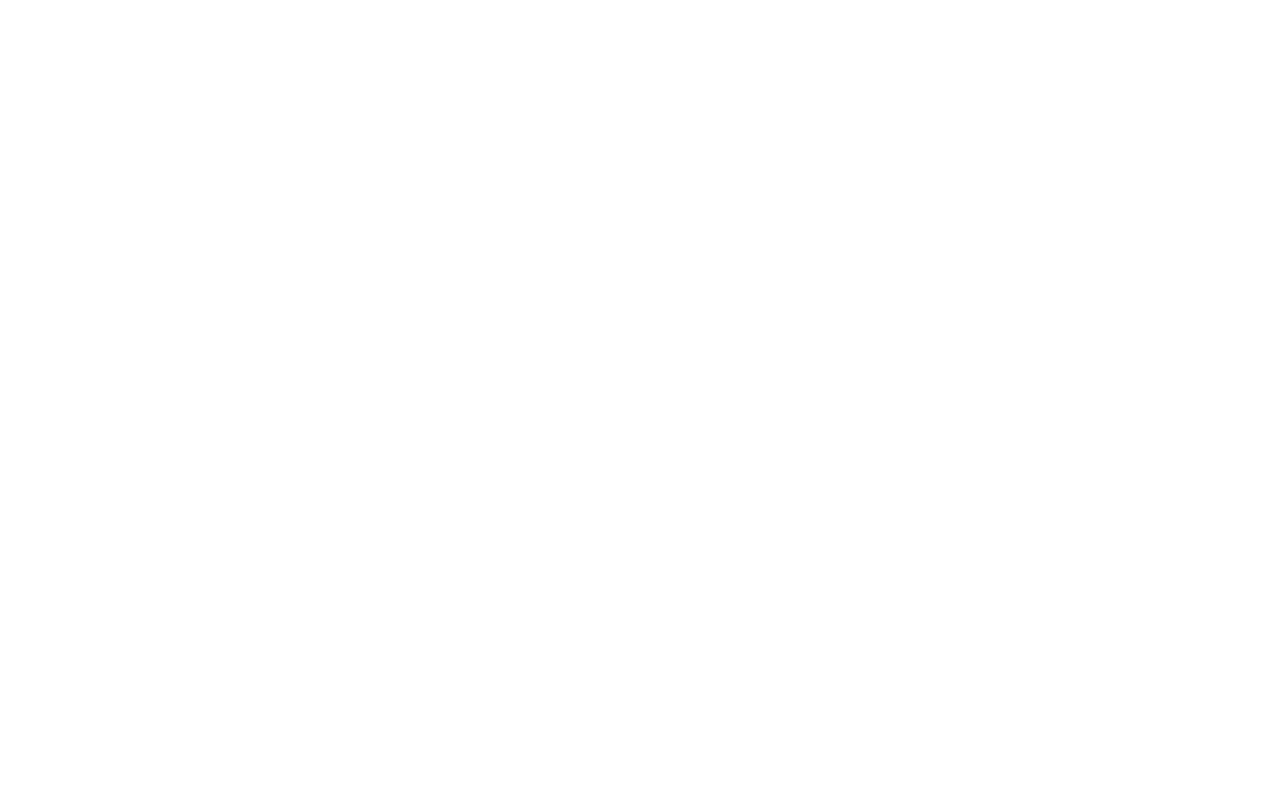
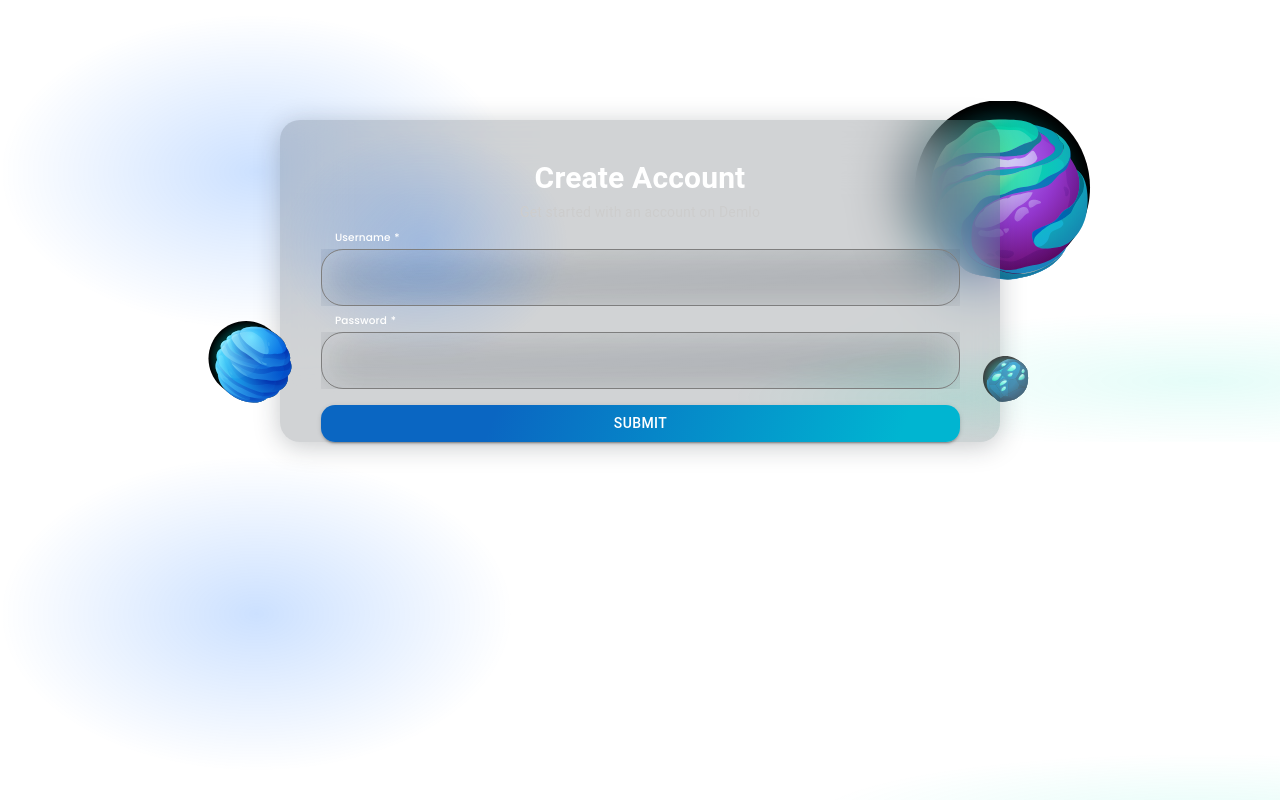
Before and after one commit to sanket8088/demlo-ui, a Next.js app in the folder frontend/: page /login in a window 1280 px wide. Built offline with nearby package versions, Linux system fonts and the light colour scheme.

Commit message:
Added query and auth forms

```diff
--- /dev/null
+++ b/frontend/components/features/auth-form/LoginForm.tsx
@@ -0,0 +1,101 @@
+import ModalComponent from "@/components/core-components/modal/ModalComponent";
+import React, { useEffect, useRef, useState } from "react";
+import { Formik, Form, FastField } from "formik";
+import FastInput from "@/components/core-components/input/FastInput";
+import * as Yup from "yup";
+import GridContainer from "@/components/core-components/grid/GridContainer";
+import GridItem from "@/components/core-components/grid/GridItem";
+import ButtonComponent from "@/components/core-components/button/ButtonComponent";
+import { useQuery, useMutation } from "react-query";
+import { fetchQueries, postQueries } from "@/utility/queryController";
+import axios from "axios";
+import { useRouter } from "next/router";
+
+const LoginForm = () => {
+  const router = useRouter();
+  const formikRef = useRef();
+  interface ITypesFetchUser {
+    password: string;
+
+    username: string;
+  }
+  const fetchUser = async (data: ITypesFetchUser) => {
+    const { data: response } = await axios.post(
+      "http://66.94.102.196:9001/api/token/",
+      data
+    );
+    return response.data;
+  };
+  const { isLoading, isError, error, mutate, data } = useMutation(fetchUser, {
+    onSuccess(data, variables, context) {
+      console.log("sucess", data);
+      router.push({
+        pathname: "/dashboard",
+      });
+    },
+  });
+  const handleSubmit = (values: any, actions: any) => {
+    console.log("onsubmit", values);
+
+    mutate({
+      password: values?.password,
+
+      username: values?.username,
+    });
+  };
+
+  const loginValidation = Yup.object().shape({
+    username: Yup.string().required(),
+    password: Yup.string().required(),
+  });
+  return (
+    <div style={{ marginTop: "120px" }}>
+      <ModalComponent
+        title="Create Account"
+        subTitle="Get started with an account on Demlo"
+      >
+        <Formik
+          validateOnMount
+          initialValues={{
+            username: "",
+            password: "",
+          }}
+          validationSchema={loginValidation}
+          onSubmit={handleSubmit}
+        >
+          {(props) => {
+            const { username, password } = props.values;
+            return (
+              <form onSubmit={props.handleSubmit}>
+                <GridContainer spacing={2}>
+                  <GridItem xs={12}>
+                    <FastInput name="username" label="Username" required />
+                  </GridItem>
+                  <GridItem xs={12}>
+                    <FastInput
+                      name="password"
+                      label="Password"
+                      type="password"
+                      required
+                    />
+                  </GridItem>
+
+                  <GridItem xs={12}>
+                    <ButtonComponent
+                      label="submit"
+                      variant="contained"
+                      fullWidth
+                      onClick={props.handleSubmit}
+                    />
+                  </GridItem>
+                </GridContainer>
+              </form>
+            );
+          }}
+        </Formik>
+      </ModalComponent>
+    </div>
+  );
+};
+
+export default LoginForm;
--- a/frontend/components/features/auth-form/RegisterForm.tsx
+++ b/frontend/components/features/auth-form/RegisterForm.tsx
@@ -1,16 +1,95 @@
 import ModalComponent from "@/components/core-components/modal/ModalComponent";
-import React, { useRef } from "react";
+import React, { useEffect, useRef, useState } from "react";
 import { Formik, Form, FastField } from "formik";
 import FastInput from "@/components/core-components/input/FastInput";
 import * as Yup from "yup";
 import GridContainer from "@/components/core-components/grid/GridContainer";
 import GridItem from "@/components/core-components/grid/GridItem";
 import ButtonComponent from "@/components/core-components/button/ButtonComponent";
+import { useQuery, useMutation } from "react-query";
+import { fetchQueries, postQueries } from "@/utility/queryController";
+import axios from "axios";
+import { useRouter } from "next/router";
+
 const RegisterForm = () => {
+  const router = useRouter();
   const formikRef = useRef();
+
+  // const { isLoading, error, data } = useQuery({
+  //   queryKey: ["repoData"],
+  //   queryFn: fetchQueries,
+  // });
+
+  interface ITypesUser {
+    email: string;
+    dob: string;
+    contact_number?: string;
+    password: string;
+    first_name: string;
+    last_name: string;
+    username: string;
+  }
+  const createUser = async (data: ITypesUser) => {
+    const { data: response } = await axios.post(
+      "http://66.94.102.196:9001/v1/api/user/signup",
+      data
+    );
+    return response.data;
+  };
+
+  const { isLoading, isError, error, mutate, data } = useMutation(createUser, {
+    // onSettled(data, error, variables, context) {
+    //   console.log("settledData", data, error);
+    // },
+    // onError(error, variables, context) {
+    //   // console.log(error?.response?.data?.message);
+    //   toast.error("Something went wrong");
+    // },
+    onSuccess(data, variables, context) {
+      console.log("sucess", data);
+      router.push({
+        pathname: "/login",
+      });
+    },
+  });
+
   const handleSubmit = (values: any, actions: any) => {
     console.log("onsubmit", values);
+
+    mutate({
+      email: values?.email,
+      dob: values?.dob,
+      contact_number: "7830746977",
+      password: values?.password,
+      first_name: values?.firstName,
+      last_name: values?.lastName,
+      username: values?.username,
+    });
   };
+  useEffect(() => {
+    if (error) {
+      console.log("post", error);
+    }
+  }, [error]);
+
+  useEffect(() => {
+    if (data) {
+      console.log(data);
+      // router.push({
+      //   pathname: '/login'})
+    }
+  }, [data]);
+
+  const registerValidation = Yup.object().shape({
+    email: Yup.string().email().required(),
+    firstName: Yup.string().required(),
+    lastName: Yup.string().required(),
+    username: Yup.string().required(),
+    password: Yup.string().required(),
+    confirmPassword: Yup.string()
+      .oneOf([Yup.ref("password"), undefined], "Passwords must match")
+      .required("Required"),
+  });
   return (
     <div style={{ marginTop: "45px" }}>
       <ModalComponent
@@ -28,9 +107,7 @@
             confirmPassword: "",
             dob: "",
           }}
-          validationSchema={Yup.object().shape({
-            email: Yup.string().email().required(),
-          })}
+          validationSchema={registerValidation}
           onSubmit={handleSubmit}
         >
           {(props) => {
@@ -56,19 +133,30 @@
                     <FastInput name="email" label="Email" required />
                   </GridItem>
                   <GridItem xs={6}>
-                    <FastInput name="dob" label="Date" required type="date" />
+                    <FastInput
+                      name="dob"
+                      label="Date of Birth"
+                      required
+                      type="date"
+                    />
                   </GridItem>
 
                   <GridItem xs={12}>
                     <FastInput name="username" label="Username" required />
                   </GridItem>
                   <GridItem xs={6}>
-                    <FastInput name="password" label="Password" required />
+                    <FastInput
+                      name="password"
+                      label="Password"
+                      type="password"
+                      required
+                    />
                   </GridItem>
                   <GridItem xs={6}>
                     <FastInput
                       name="confirmPassword"
                       label="Confirm Password"
+                      type="password"
                       required
                     />
                   </GridItem>
--- a/frontend/components/features/auth-form/index.tsx
+++ b/frontend/components/features/auth-form/index.tsx
@@ -1,3 +1,4 @@
 import { AuthComponent } from "./AuthModal";
 import RegisterForm from "./RegisterForm";
-export { AuthComponent, RegisterForm };
+import LoginForm from "./LoginForm";
+export { AuthComponent, RegisterForm, LoginForm };
--- a/frontend/package.json
+++ b/frontend/package.json
@@ -21,12 +21,14 @@
     "@types/node": "18.15.11",
     "@types/react": "18.0.35",
     "@types/react-dom": "18.0.11",
+    "axios": "^1.3.5",
     "eslint": "8.38.0",
     "eslint-config-next": "13.3.0",
     "formik": "^2.2.9",
     "next": "13.3.0",
     "react": "18.2.0",
     "react-dom": "18.2.0",
+    "react-query": "^3.39.3",
     "typescript": "5.0.4",
     "yup": "^1.1.1"
   },
--- a/frontend/pages/_app.tsx
+++ b/frontend/pages/_app.tsx
@@ -1,8 +1,9 @@
 import * as React from "react";
+import { useState } from "react";
 import type { AppProps } from "next/app";
 import { CacheProvider, EmotionCache } from "@emotion/react";
 import { ThemeProvider, CssBaseline, createTheme } from "@mui/material";
-
+import { QueryClient, QueryClientProvider } from "react-query";
 import "@fontsource/poppins/300.css";
 import "@fontsource/poppins/400.css";
 import "@fontsource/poppins/500.css";
@@ -18,12 +19,14 @@
 
 const MyApp: React.FunctionComponent<MyAppProps> = (props) => {
   const { Component, emotionCache = clientSideEmotionCache, pageProps } = props;
-
+  const [queryClient] = useState(() => new QueryClient());
   return (
-    <CacheProvider value={emotionCache}>
-      <CssBaseline />
-      <Component {...pageProps} />
-    </CacheProvider>
+    <QueryClientProvider client={queryClient}>
+      <CacheProvider value={emotionCache}>
+        <CssBaseline />
+        <Component {...pageProps} />
+      </CacheProvider>
+    </QueryClientProvider>
   );
 };
 
--- a/frontend/pages/login.tsx
+++ b/frontend/pages/login.tsx
@@ -1,10 +1,14 @@
-import { RegisterForm } from "@/components/features/auth-form";
+import { LoginForm } from "@/components/features/auth-form";
 import React from "react";
 
 const login = () => {
   return (
-    <main className="grid">
-      <div className="grid-span-medium"></div>
+    <main>
+      <div className="grid">
+        <div className="grid-span-medium">
+          <LoginForm />
+        </div>
+      </div>
     </main>
   );
 };
--- a/frontend/pages/register.tsx
+++ b/frontend/pages/register.tsx
@@ -1,9 +1,5 @@
 import React, { useRef } from "react";
-import { Formik, Form, FastField } from "formik";
-import FastInput from "@/components/core-components/input/FastInput";
-import * as Yup from "yup";
-import GridContainer from "@/components/core-components/grid/GridContainer";
-import GridItem from "@/components/core-components/grid/GridItem";
+
 import { RegisterForm } from "@/components/features/auth-form";
 
 const register = () => {
--- /dev/null
+++ b/frontend/utility/queryController.ts
@@ -0,0 +1,16 @@
+
+
+const fetchQueries =  () =>
+fetch("https://api.github.com/repos/tannerlinsley/react-query").then(
+  (res) => res.json()
+)
+
+
+const postQueries = () =>{
+fetch("http://66.94.102.196:9001/v1/api/user/signup", {
+  method: "POST",
+}).then((res) => res.json()),
+{ retry: 3 }}
+
+
+export {fetchQueries,postQueries}
```
